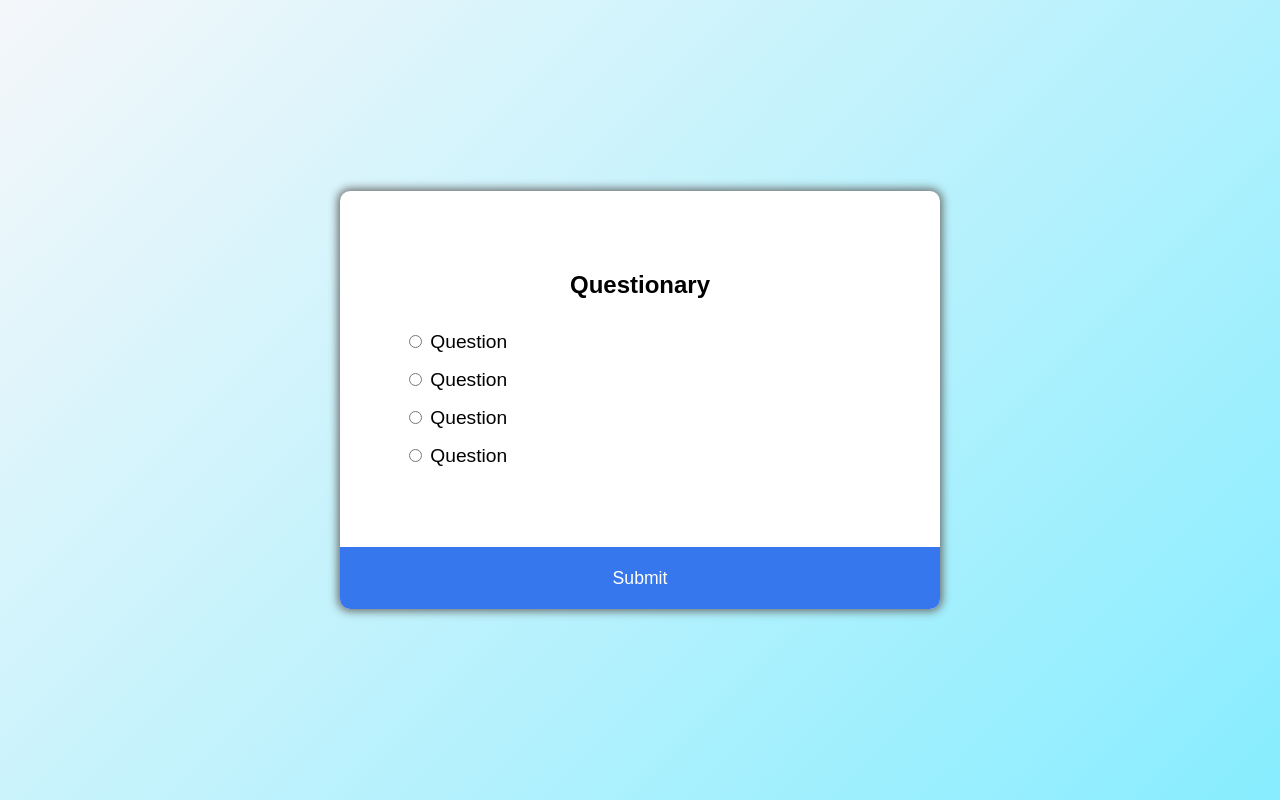
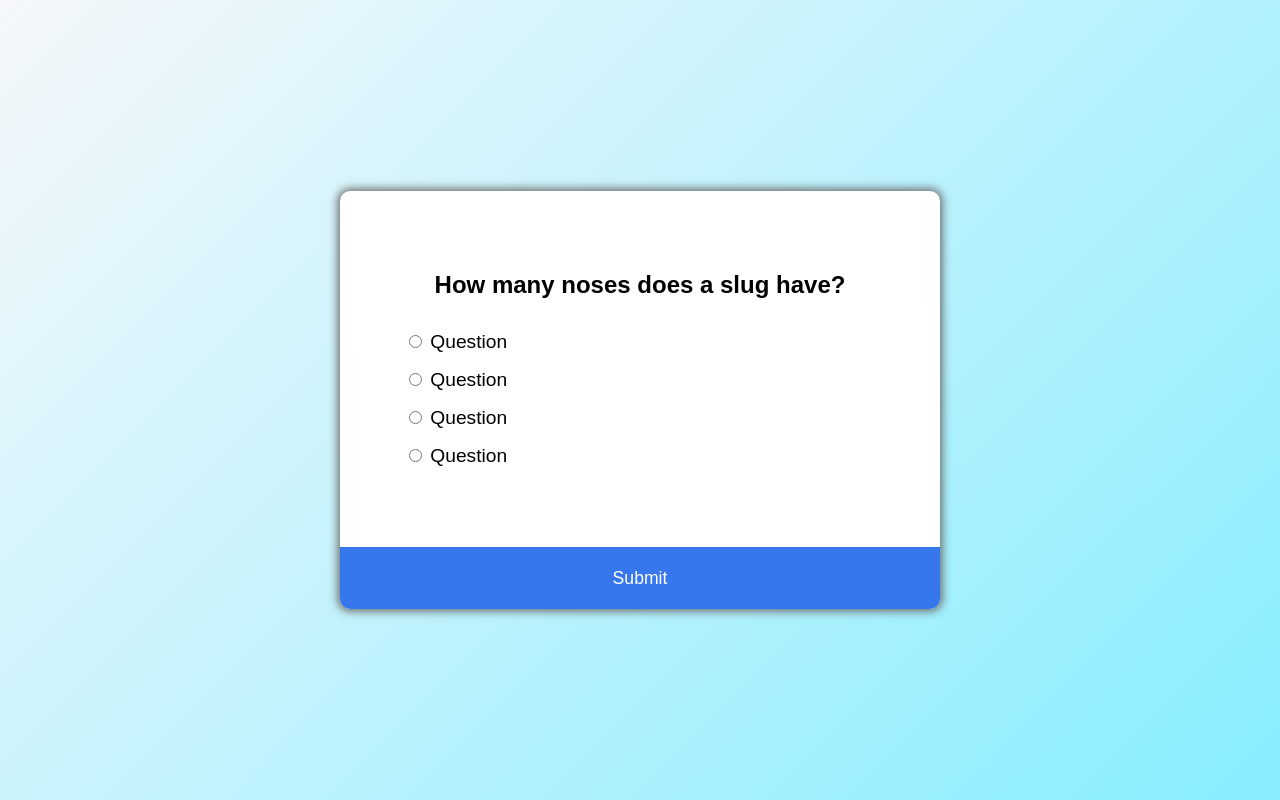
Before and after one commit to DevAlanAraki/CI-second-project, a plain HTML site: page index.html in a window 1280 px wide. Drawn offline with Linux system fonts and the light colour scheme.

Commit message:
Add function to load and start the quiz. Changing the questionary and displaying the question for the user

```diff
--- a/assets/js/script.js
+++ b/assets/js/script.js
@@ -88,12 +88,37 @@ const quizData = [
         correct: "a"
     },
     {
-        question: "Which instrument is often called the "king of instruments"?",
+        question: "Which instrument is often called the king of instruments?",
         a: "Piano",
         b: "Violin",
         c: "Guitar",
         d: "Organ",
         correct: "d"
     },
+];
 
-]
+/**
+ * Each const gets the element for the Quiz: Question, Answer, alternatives and the button to confirm
+ */
+const quiz = document.getElementById('quiz');
+const answerElements = document.querySelectorAll('.answer');
+const questionElements = document.getElementById('question');
+const text_a = document.getElementById('text_a');
+const text_b = document.getElementById('text_b');
+const text_c = document.getElementById('text_c');
+const text_d = document.getElementById('text_d');
+const submitButton = document.getElementById('submit');
+
+/**
+ * As the quiz and score will be changing during the game and between the questions - using let to allow it
+ */
+let currentQuestion = 0;
+let score = 0;
+
+loadingQuiz();
+
+function loadingQuiz() {
+    const currentQuizDetails = quizData[currentQuestion];
+
+    questionElements.innerText = currentQuizDetails.question
+}
--- a/index.html
+++ b/index.html
@@ -16,22 +16,22 @@
             <ul>
                 <li>
                     <input type="radio" id="a" name="answer" class="answer">
-                    <label for="a" id="a_text">Question</label>
+                    <label for="a" id="text_a">Question</label>
                 </li>
 
                 <li>
                     <input type="radio" id="b" name="answer" class="answer">
-                    <label for="b" id="b_text">Question</label>
+                    <label for="b" id="text_b">Question</label>
                 </li>
 
                 <li>
                     <input type="radio" id="c" name="answer" class="answer">
-                    <label for="c" id="c_text">Question</label>
+                    <label for="c" id="text_c">Question</label>
                 </li>
 
                 <li>
                     <input type="radio" id="d" name="answer" class="answer">
-                    <label for="d" id="d_text">Question</label>
+                    <label for="d" id="text_d">Question</label>
                 </li>
             </ul>
         </div>
```
